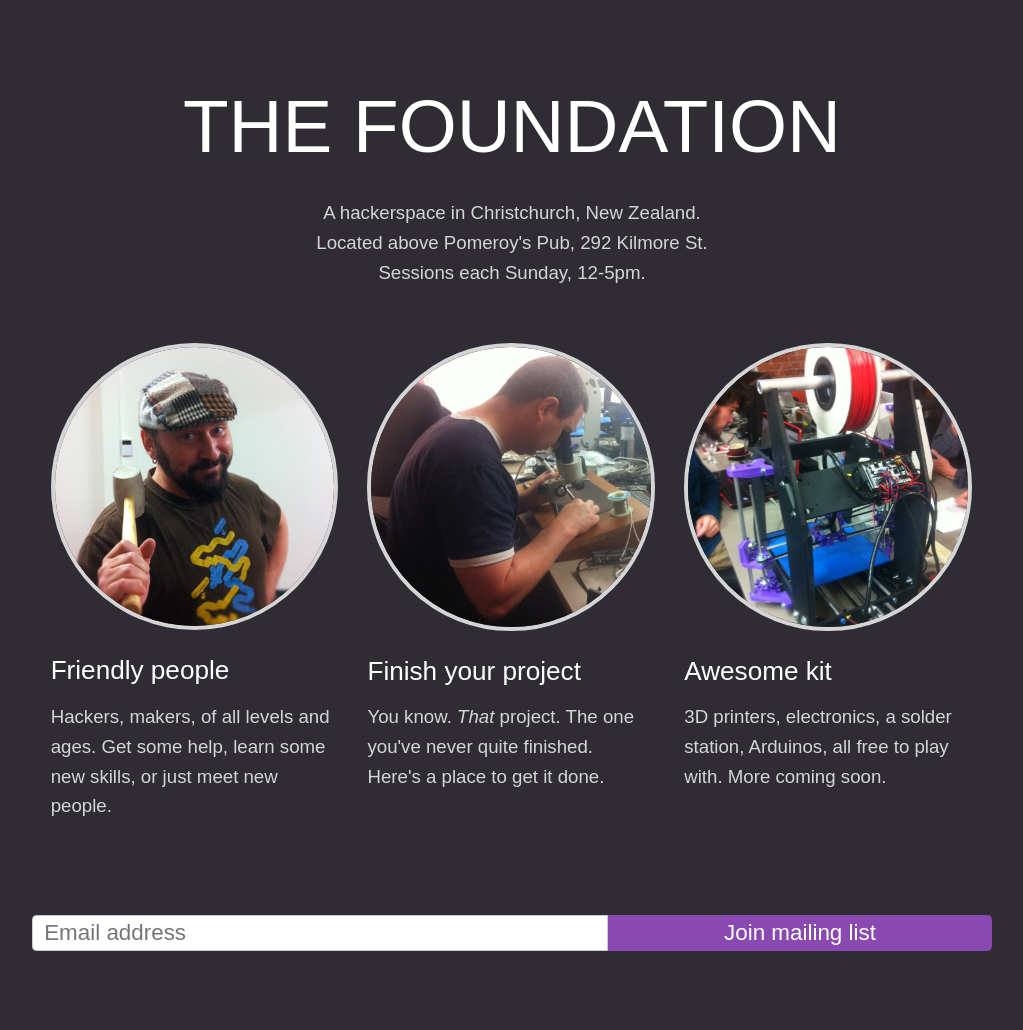
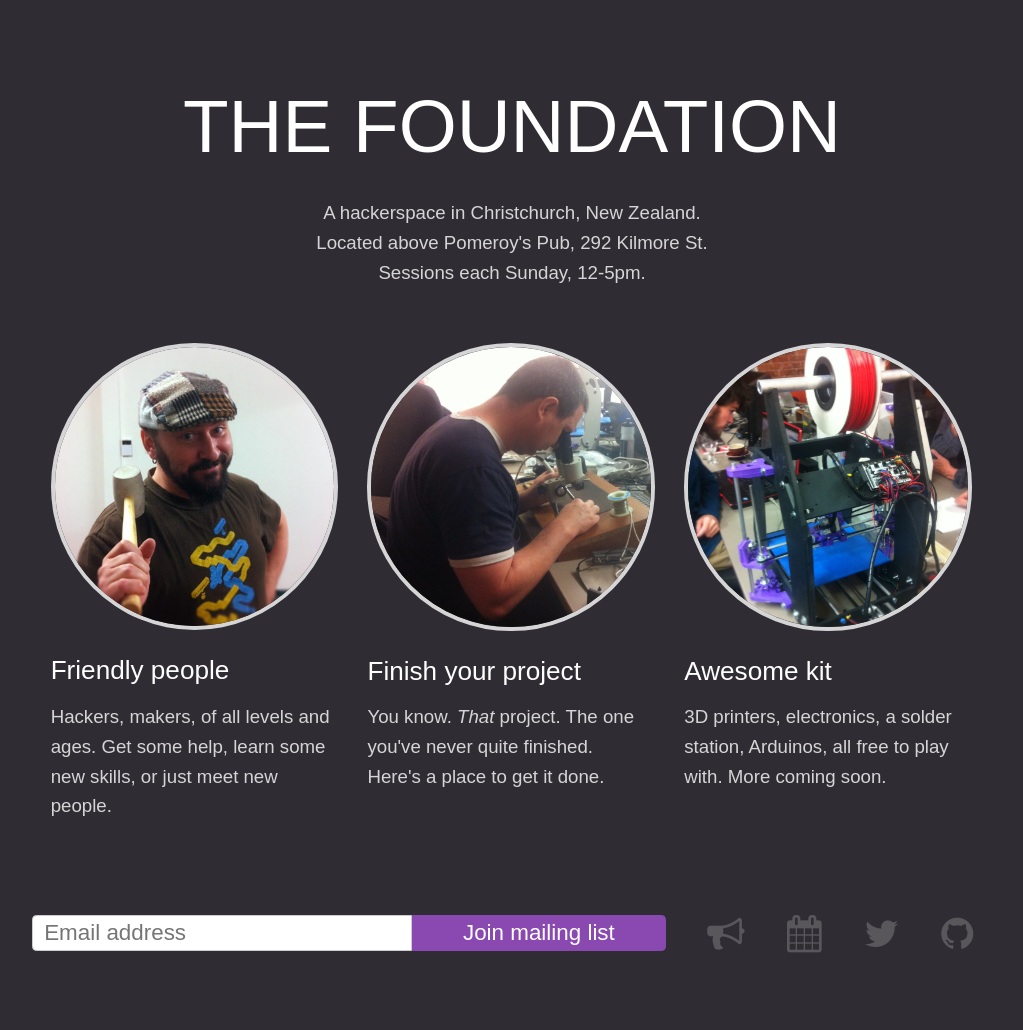
Before and after one commit to the-foundation/the-foundation.github.io, a Jekyll site: the page built from index.html, in a window 1280 px wide. Shown: the whole page, without its empty margins (128-1151 px from the left). Built offline with Jekyll 4.4.1, drawn with Linux system fonts in a browser that asks for light colours; nearby versions of some CDN libraries.

Commit message:
Add links to Google Group, Meetup, Twitter, GitHub

```diff
--- a/_layouts/default.html
+++ b/_layouts/default.html
@@ -5,6 +5,8 @@
     <title>The Foundation – Hackerspace in Christchurch, NZ</title>
     <link rel="stylesheet" type="text/css" href="/stylesheets/reset.css">
     <link rel="stylesheet" type="text/css" href="/stylesheets/foundation.css">
+    <!-- Font Awesome, for icons -->
+    <link rel="stylesheet" type="text/css" href="//netdna.bootstrapcdn.com/font-awesome/4.0.3/css/font-awesome.min.css">
     <!-- TypeKit, for fonts -->
     <script type="text/javascript" src="//use.typekit.net/crr1ivs.js"></script>
     <script type="text/javascript">try{Typekit.load();}catch(e){}</script>
--- a/index.html
+++ b/index.html
@@ -14,7 +14,7 @@ layout: default
   </div>
 </div>
 
-<div id="reasons-to-come">
+<section id="reasons-to-come">
   <div class="reason">
     <img
       src="/images/make_new_friends.jpg"
@@ -52,11 +52,18 @@ layout: default
       <p>3D printers, electronics, a solder station, Arduinos, all free to play with. More coming soon.</p>
     </div>
   </div>
-</div>
+</section>
 
-<form action="http://groups.google.co.nz/group/chchspace/boxsubscribe" id="mailing-list-subscription">
-  <div>
+<footer>
+  <div class="external-links">
+    <a href="https://groups.google.com/forum/?hl=en-GB#!forum/chchspace"><i class="fa fa-bullhorn"></i></a>
+    <a href="http://www.meetup.com/The-Foundation-Christchurch/"><i class="fa fa-calendar"></i></a>
+    <a href="https://twitter.com/foundation_chch"><i class="fa fa-twitter"></i></a>
+    <a href="https://github.com/the-foundation"><i class="fa fa-github"></i></a>
+  </div>
+
+  <form action="http://groups.google.co.nz/group/chchspace/boxsubscribe" id="mailing-list-subscription">
     <input type="email" name="email" class="email-field" placeholder="Email address">
     <input type="submit" name="sub" class="button" value="Join mailing list">
-  </div>
-</form>
+  </form>
+</footer>
--- a/stylesheets/foundation.css
+++ b/stylesheets/foundation.css
@@ -64,7 +64,7 @@ input[type="submit"]:active, input[type="button"]:active, button:active {
 
 /* Wrap */
 
-#intro .content, #mailing-list-subscription, #reasons-to-come {
+#intro .content, section, footer {
   margin: 2em auto;
   width: 960px;
 }
@@ -72,7 +72,8 @@ input[type="submit"]:active, input[type="button"]:active, button:active {
 /* Mailing list */
 
 #mailing-list-subscription {
-  padding: 2em 0 4em;
+  margin: 2em auto;
+  overflow: hidden;
 }
 
 #mailing-list-subscription input {
@@ -123,3 +124,36 @@ input[type="submit"]:active, input[type="button"]:active, button:active {
   height: 100%;
   width: 100%;
 }
+
+/* External links */
+
+.external-links {
+  margin: 2em 0;
+}
+
+.external-links a {
+  color: rgba(255, 255, 255, 0.2);
+  font-size: 2em;
+  margin: 0 0.5em;
+}
+
+.external-links a:hover {
+  color: white;
+}
+
+/* Footer */
+
+footer {
+  overflow: hidden;
+}
+
+footer .external-links {
+  float: right;
+  text-align: right;
+  width: 33%;
+}
+
+footer form {
+  float: left;
+  width: 66%;
+}
```
